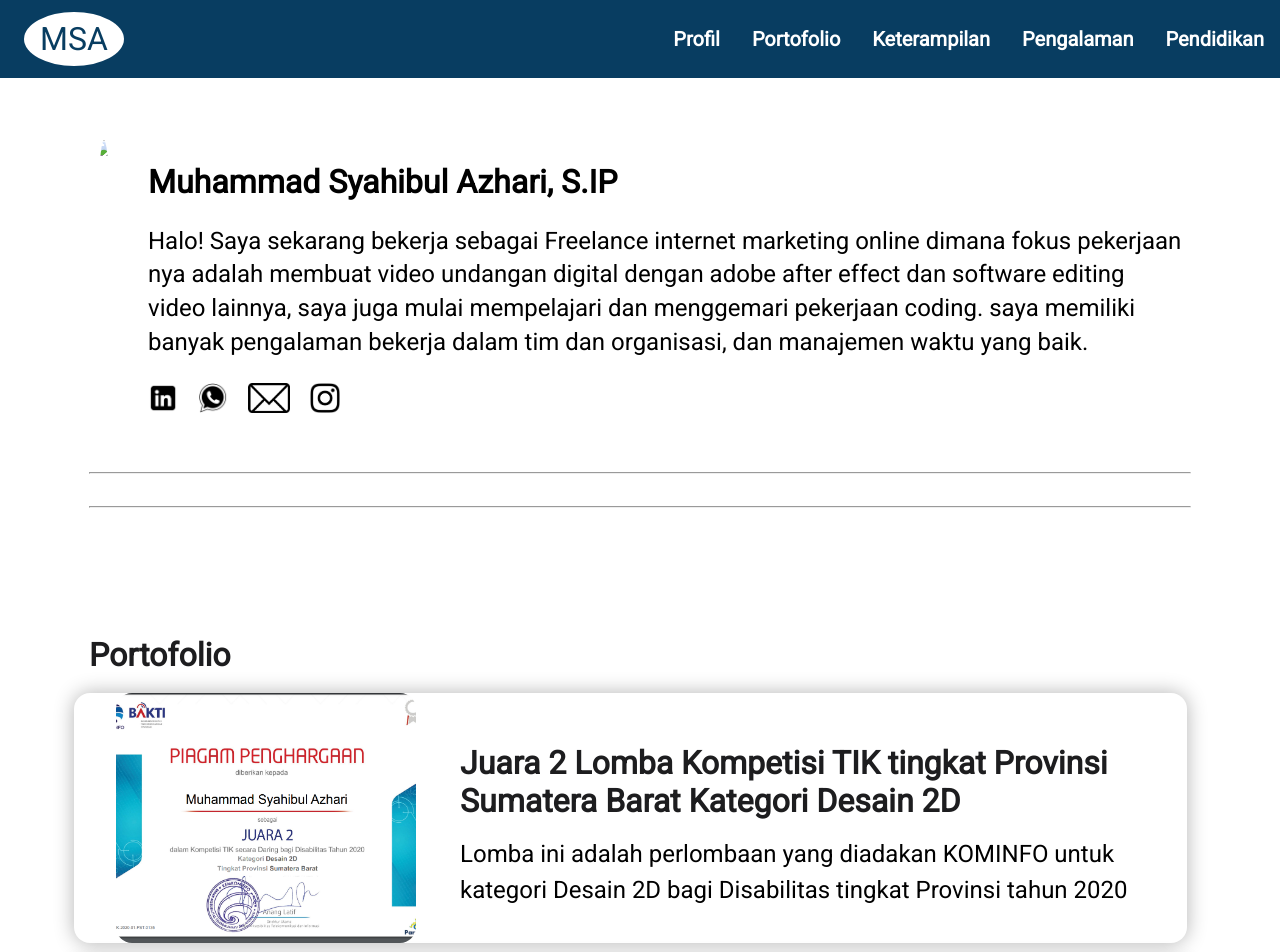
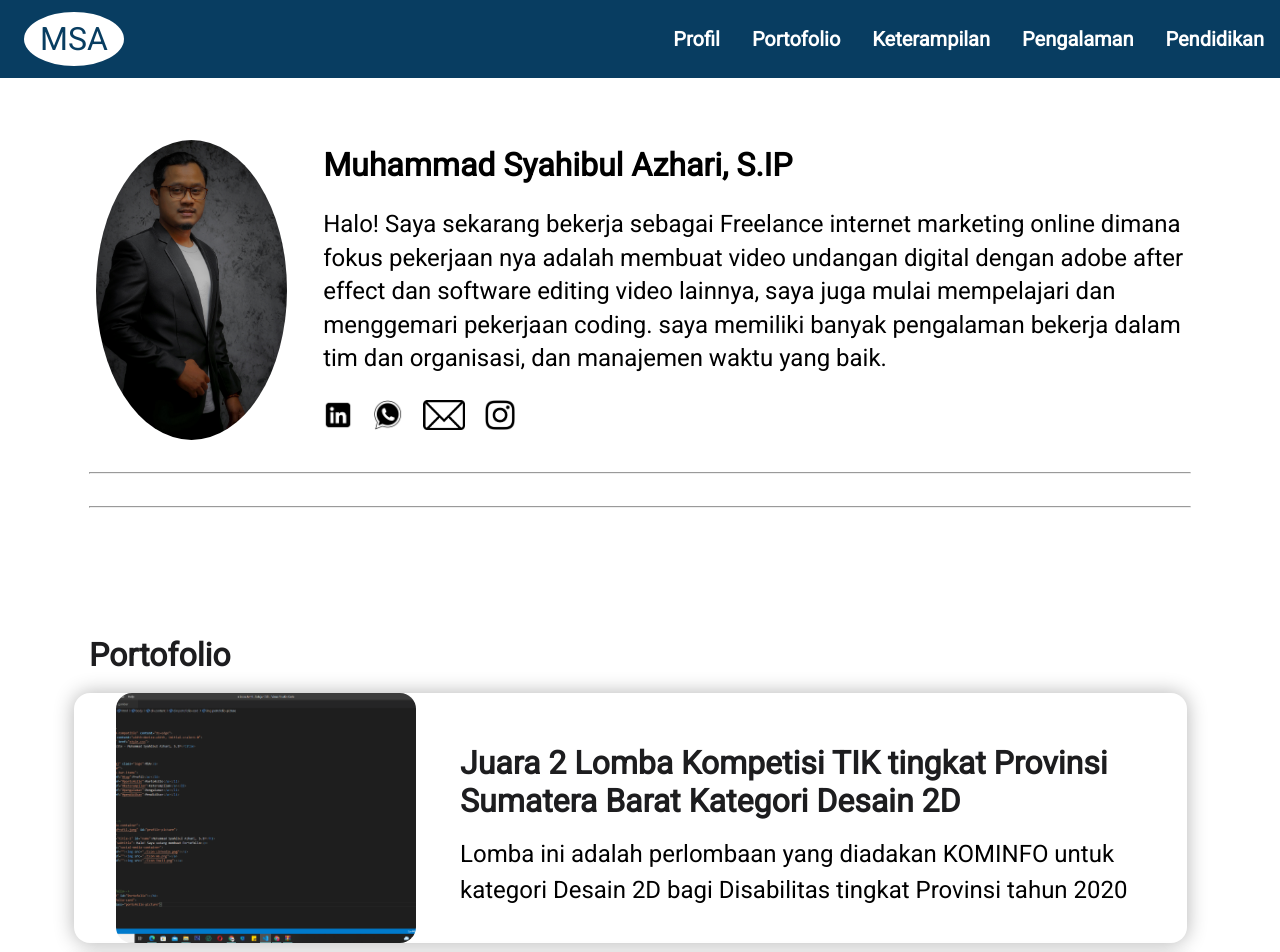
Before and after one commit to aryazhari/PortofolioMSA, a plain HTML site: page index.html in a window 1280 px wide. Shown: the top 952 px of the page. Drawn offline with Linux system fonts and the light colour scheme.

Commit message:
Add files via upload

```diff
--- a/index.html
+++ b/index.html
@@ -24,7 +24,7 @@
     <div class="content">
         <!--Bagian Profil-->
         <div id="portofolio-container">
-            <img src="FotoProfil.jpeg" id="profile-picture">
+            <img src="./Gambar/FotoProfil.jpeg" id="profile-picture">
             <div id="Bio">
                 <h1 class="title-1" id="name">Muhammad Syahibul Azhari, S.IP</h1>
                 <p class="subtitle"> Halo! Saya sekarang bekerja sebagai Freelance internet marketing online dimana fokus pekerjaan nya adalah membuat video undangan digital dengan adobe after effect
@@ -46,7 +46,7 @@
         <!-- Bagian Portofolio-->
         <h1 class="title-2" id="portofolio">Portofolio</h1>
         <div class="portofolio-card">
-            <img src="./Gambar/Piagam.png" class="portofolio-picture">
+            <img src="./Gambar/Portofolio1.png" class="portofolio-picture">
             <div>
                 <h1 class="title-3">Juara 2 Lomba Kompetisi TIK tingkat Provinsi Sumatera Barat Kategori Desain 2D</h1>
                 <p class="description">
```
